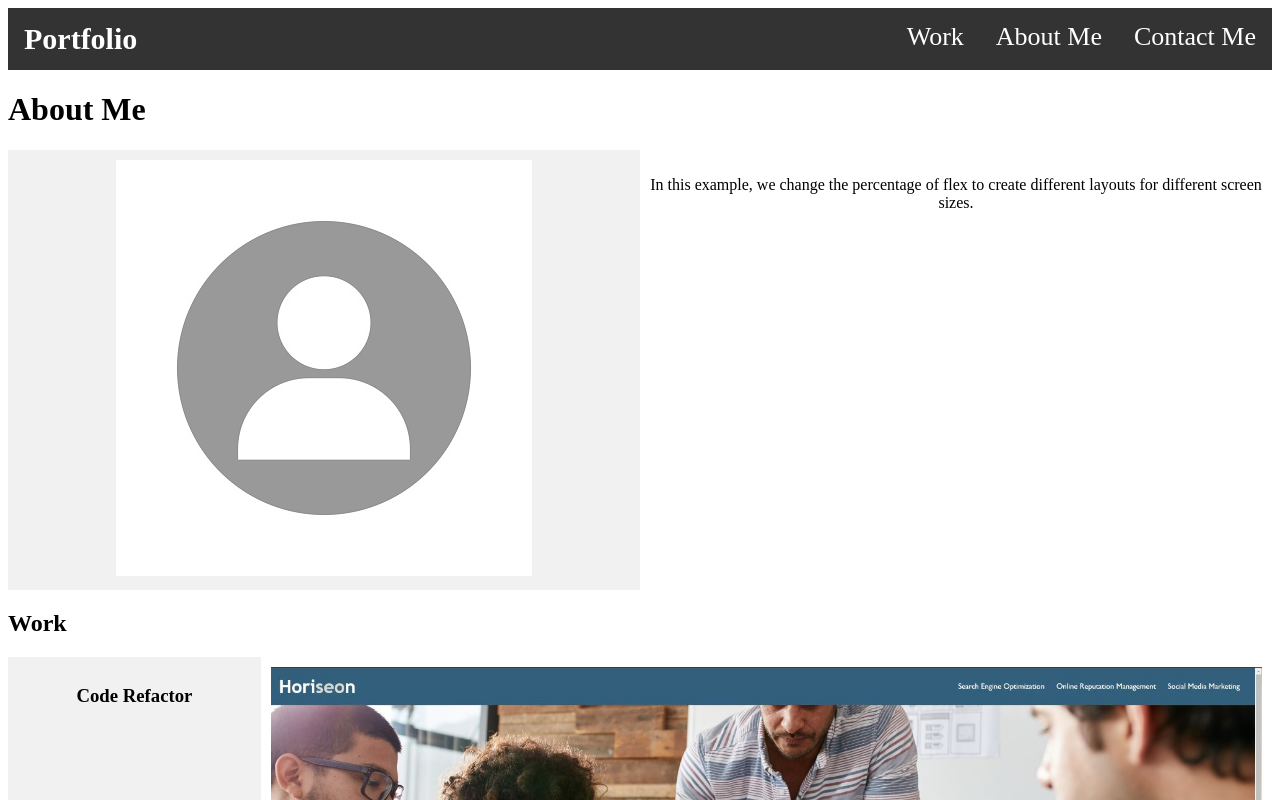
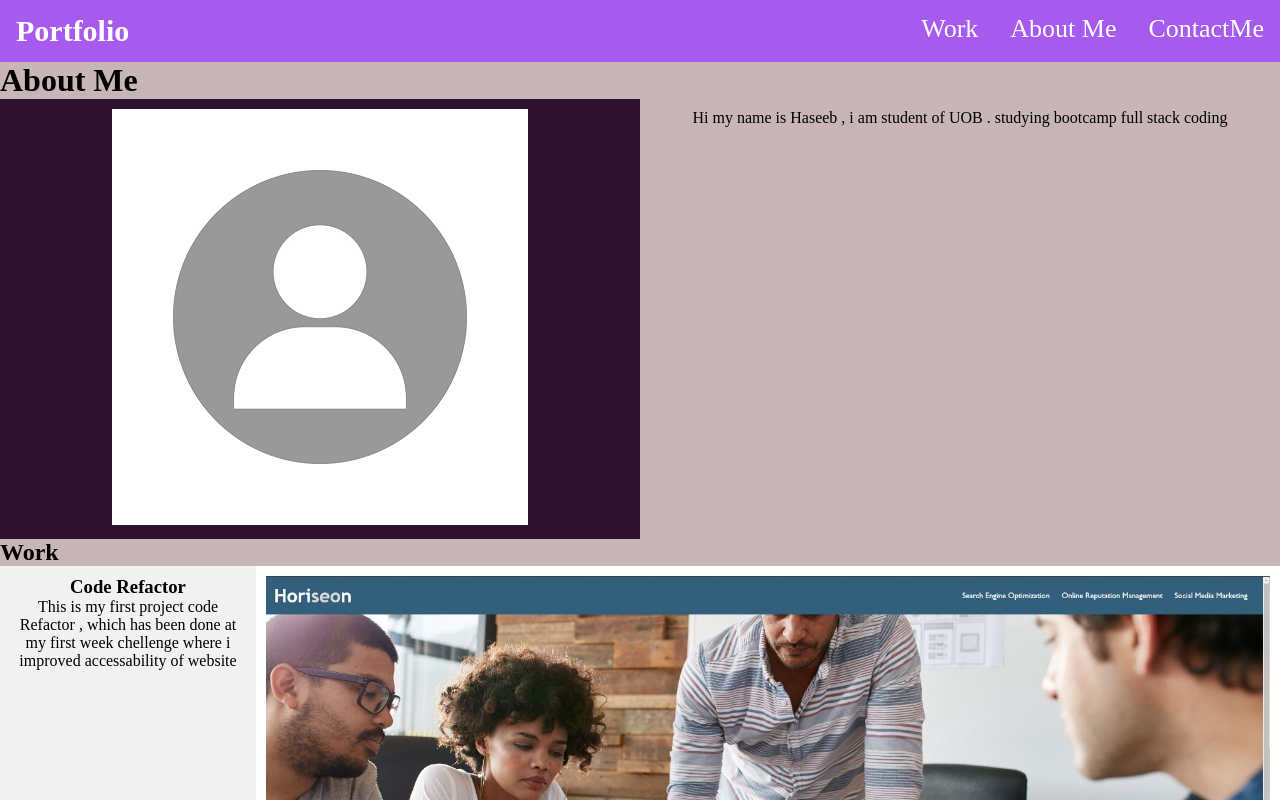
Before and after one commit to Haseebz1/Dev-portfolio, a plain HTML site: page index.html in a window 1280 px wide. Shown: the top 800 px of the page. Drawn offline with Linux system fonts and the light colour scheme.

Commit message:
styles added

```diff
--- a/assets/style.css
+++ b/assets/style.css
@@ -1,6 +1,14 @@
 /* flexbox, media queries, and CSS variables. */
+:root {
+    --navlink : rgb(167, 91, 238) ;
+    --light: rgb(199, 181, 184);
+    --dark:rgb(46, 17, 46) ;
+
+}
 * {
     box-sizing: border-box;
+    margin: 0;
+    padding: 0;
   }
 
 /* nav start */
@@ -9,7 +17,7 @@
     margin: 0;
     padding: 0;
     overflow: hidden;
-    background-color: #333;
+    background-color: var(--navlink);
 }
 li a {
     display: block;
@@ -41,17 +49,18 @@ li a {
     display: flex;
     flex-wrap: wrap;
     text-align: center;
+    background-color: var(--light);
   }
 
 
   .flex-item-left {
-    background-color: #f1f1f1;
+    background-color: var(--dark);
     padding: 10px;
     flex: 50%;
   }
 
   .flex-item-right {
-    background-color: white;
+    background-color: var(--light);
     padding: 10px;
     flex: 50%;
   }
@@ -78,6 +87,7 @@ li a {
   #project-image img {
     max-width: 100%;
   }
+
 /* Project Image styling end */
 
 /* Media quries for different screens start */
--- a/index.html
+++ b/index.html
@@ -13,30 +13,36 @@ THEN I am presented with the developer's name, a recent photo or avatar, and lin
 <nav>
     <ul id="nav-ul">
         <li class="float-left nav-title">Portfolio</li>
-        <li class="float-right"><a href="">Contact Me</a></li>
+        <li class="float-right"><a href="">ContactMe</a></li>
         <li class="float-right"><a href="">About Me</a></li>
         <li class="float-right"><a href="">Work</a></li>
     </ul>
 </nav>
 <header>
-    <h1>About Me</h1>
+    <h1 class="flex-container">About Me</h1>
     <div class="flex-container">
         <div class="flex-item-left"><img id="profile-image" src="./assets/avatar.jpg" alt="developer's avatar"></div>
-        <div class="flex-item-right"><p> In this example, we change the percentage of flex to create different layouts for different screen sizes. </p></div>
+        <div class="flex-item-right"><p> Hi my name is Haseeb , i am student of UOB . studying bootcamp full stack coding </p></div>
       </div>
 </header>
 <section>
-    <h1>Work</h1>
+    <h1 class="flex-container"> Work </h1>
     <div class="flex-container">
 
-        <div class="flex-item-title"><h3>Code Refactor</h3></div>
+        <div class="flex-item-title"><h3>Code Refactor</h3>
+            <p>This is my first project code Refactor , which has been done at my first week chellenge
+                where i improved accessability of website </p>
+
+        </div>
         <div class="flex-item-image"><a id="project-image" href=""><img src="./assets/code-refactor.jpg" alt=""></a></div>
       </div>
 
 </section>
 
 <footer>
-<div></div>
+<div>
+
+</div>
 </footer>
 </body>
 </html>
```
